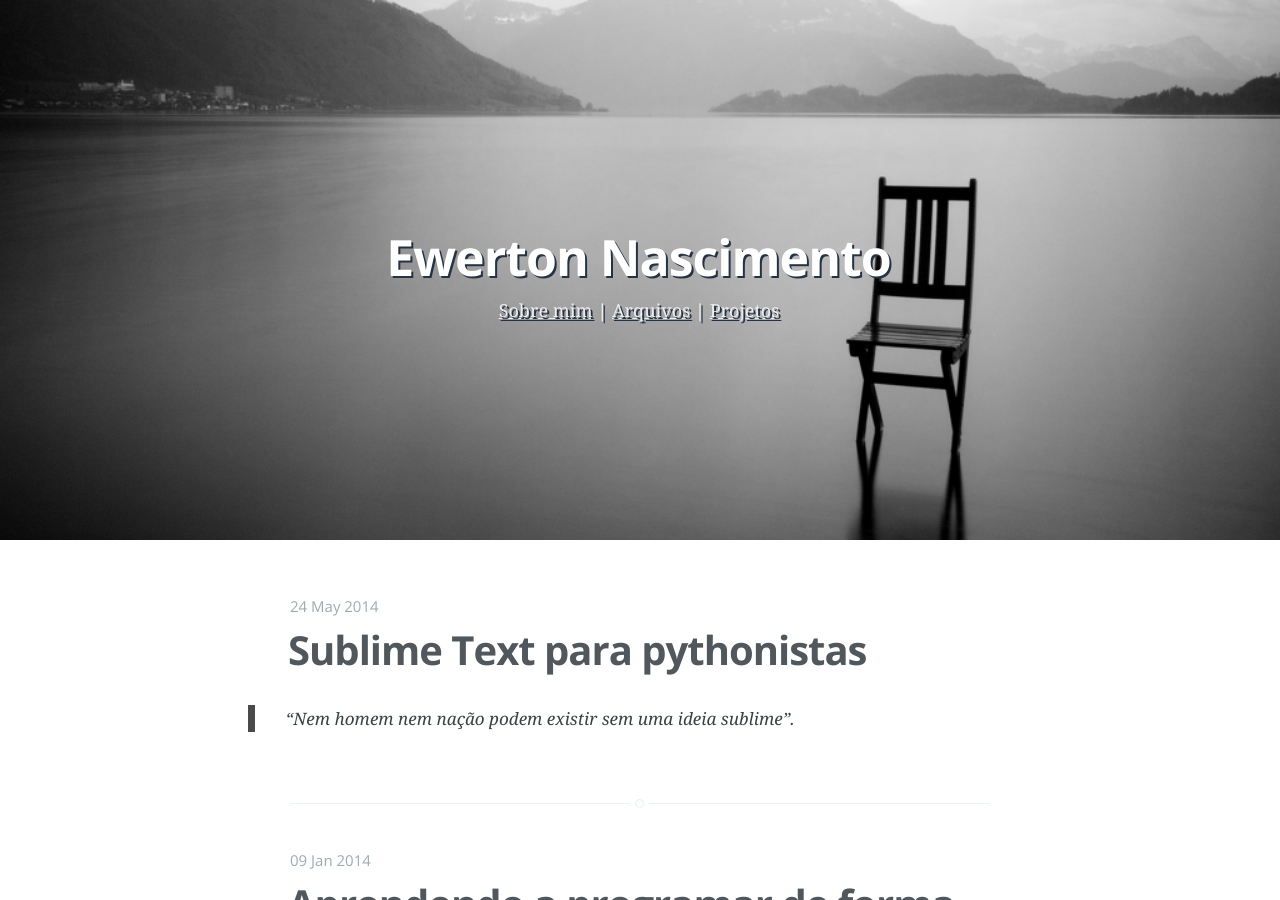
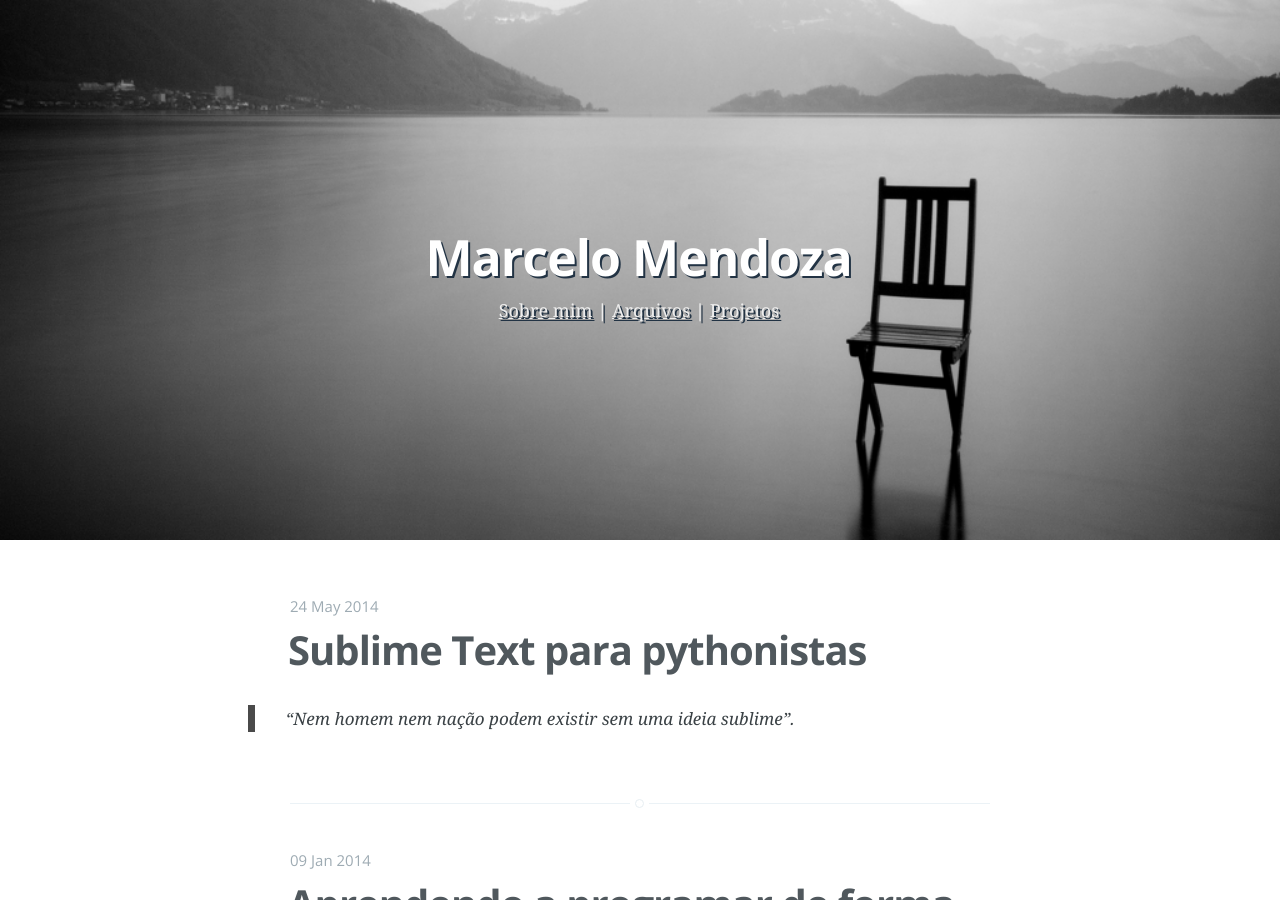
Before and after one commit to mjmendo/mjmendo.github.io, a Jekyll site: the page built from index.html, in a window 1280 px wide and 900 px high. Built offline with Jekyll 4.4.1, drawn with Linux system fonts in a browser that asks for light colours; Markdown is read by kramdown in place of the engine named in the settings; the list of posts is cut into pages by our own code; some of the changed text lies outside the part shown.

Commit message:
changing basic info

```diff
--- a/_config.yml
+++ b/_config.yml
@@ -1,11 +1,11 @@
-name: Ewerton Nascimento
+name: Marcelo Mendoza
 description:
-meta_description: "Ewerton Nascimento"
+meta_description: "Marcelo Mendoza"
 
 markdown: redcarpet
 pygments: true
 
-baseurl: http://ewertonorg.github.io/
+baseurl: http://mjmendo.github.io/
 
 logo: false
 paginate: 15
@@ -13,5 +13,5 @@
 
 
 # Details for the RSS feed generator
-url:            'ewertonorg.github.io'
-author:         'Ewerton Nascimento'
+url:            'mjmendo.github.io'
+author:         'Marcelo Mendoza'
```
Also changed, not shown: params.json (+1 -1 lines).
